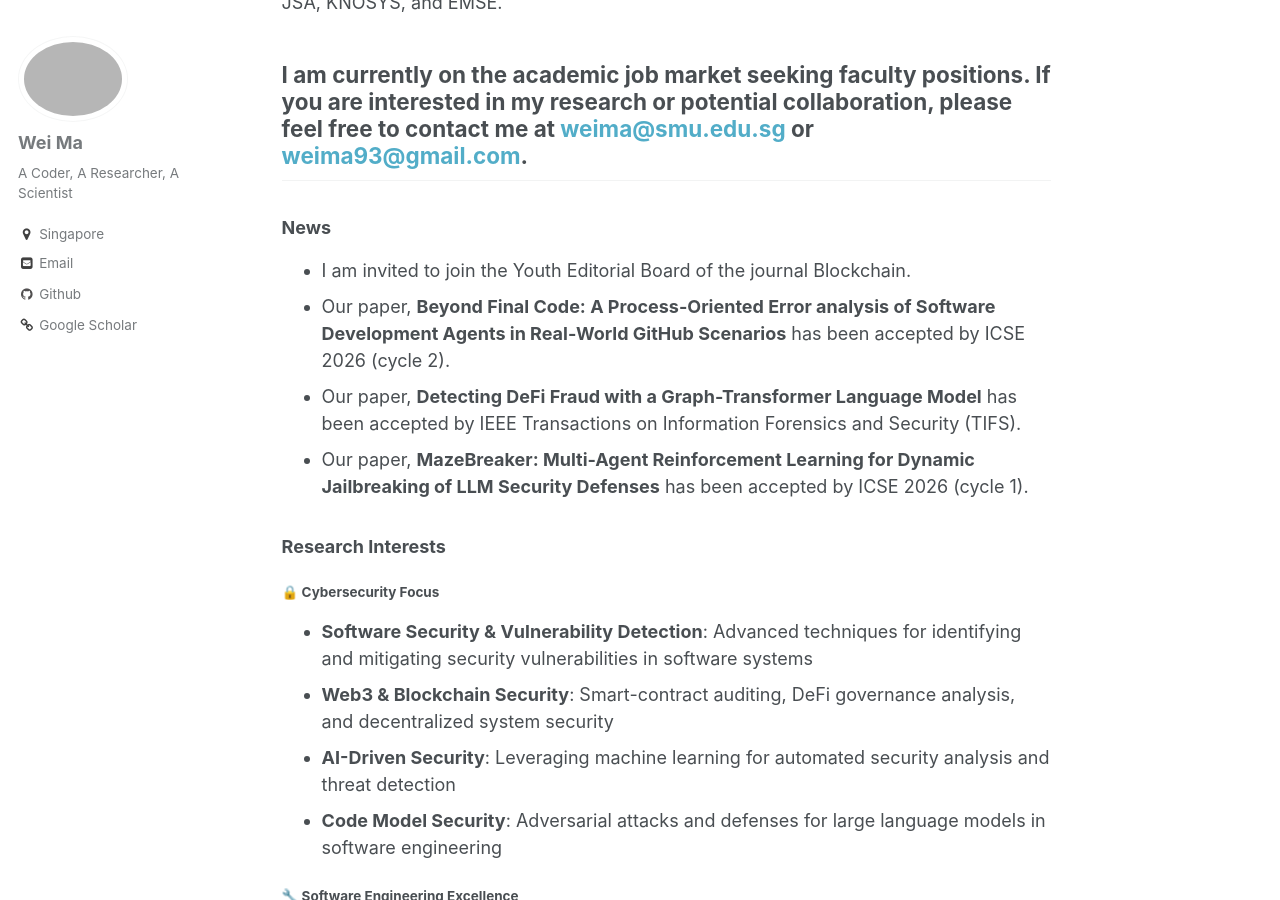
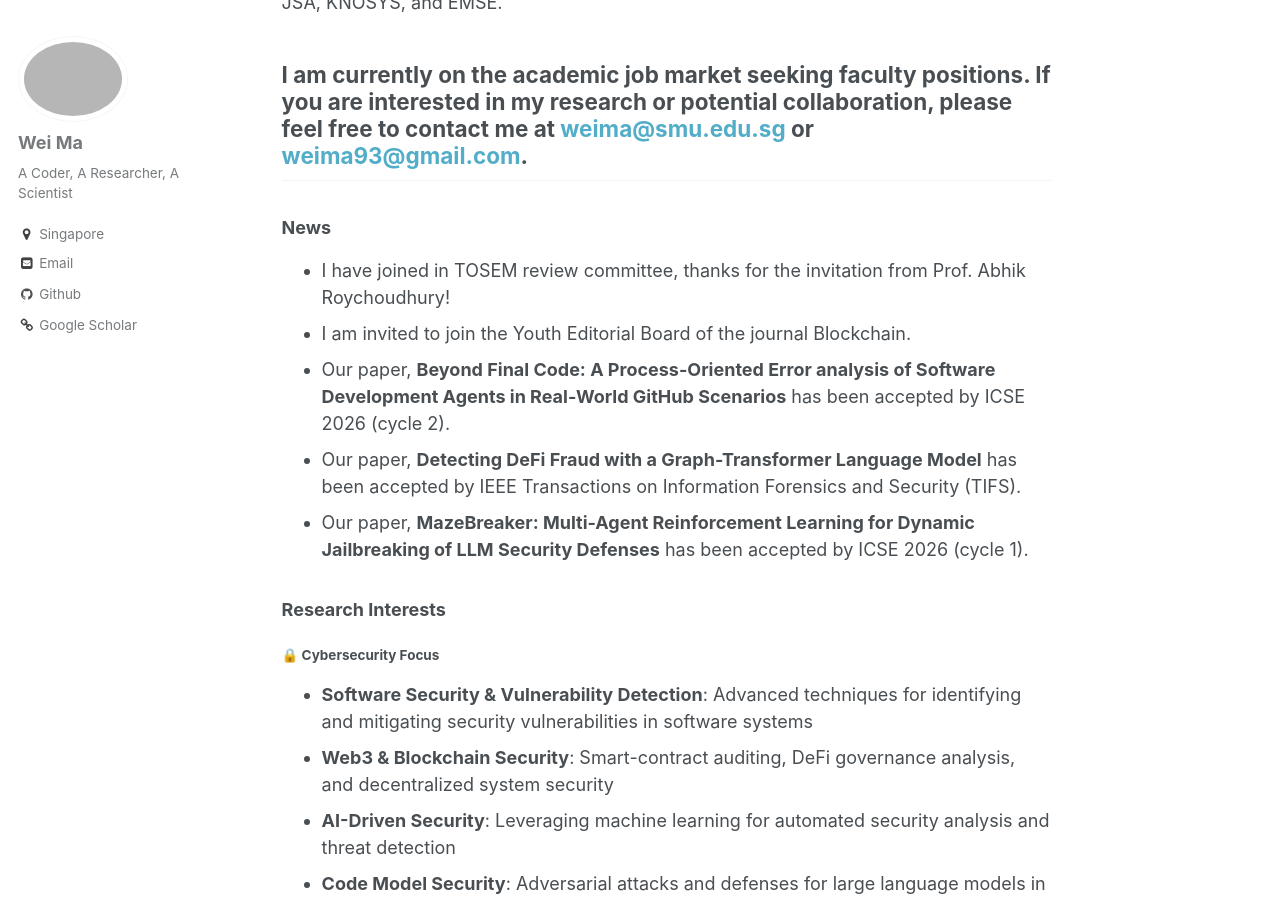
Before and after one commit to Marvinmw/weima, a Jekyll site: the page built from _pages/about.md, in a window 1280 px wide and 900 px high, scrolled down 643 px. Built offline with Jekyll 4.4.1, drawn with Linux system fonts in a browser that asks for light colours.

Commit message:
Update about.md

```diff
--- a/_pages/about.md
+++ b/_pages/about.md
@@ -18,6 +18,7 @@ At SMU, I collaborate with [Prof. Lingxiao Jiang](https://scholar.google.com.sg/
 ## **I am currently on the academic job market seeking faculty positions. If you are interested in my research or potential collaboration, please feel free to contact me at [weima@smu.edu.sg](mailto:weima@smu.edu.sg) or [weima93@gmail.com](mailto:weima93@gmail.com).**
 
 ### News
+- I have joined in TOSEM review committee, thanks for the invitation from Prof. Abhik Roychoudhury!
 - I am invited to join the Youth Editorial Board of the journal Blockchain.
 - Our paper, **Beyond Final Code: A Process-Oriented Error analysis of Software Development Agents in Real-World GitHub Scenarios** has been accepted by ICSE 2026 (cycle 2).
 - Our paper, **Detecting DeFi Fraud with a Graph-Transformer Language Model** has been accepted by IEEE Transactions on Information Forensics and Security (TIFS).
```
